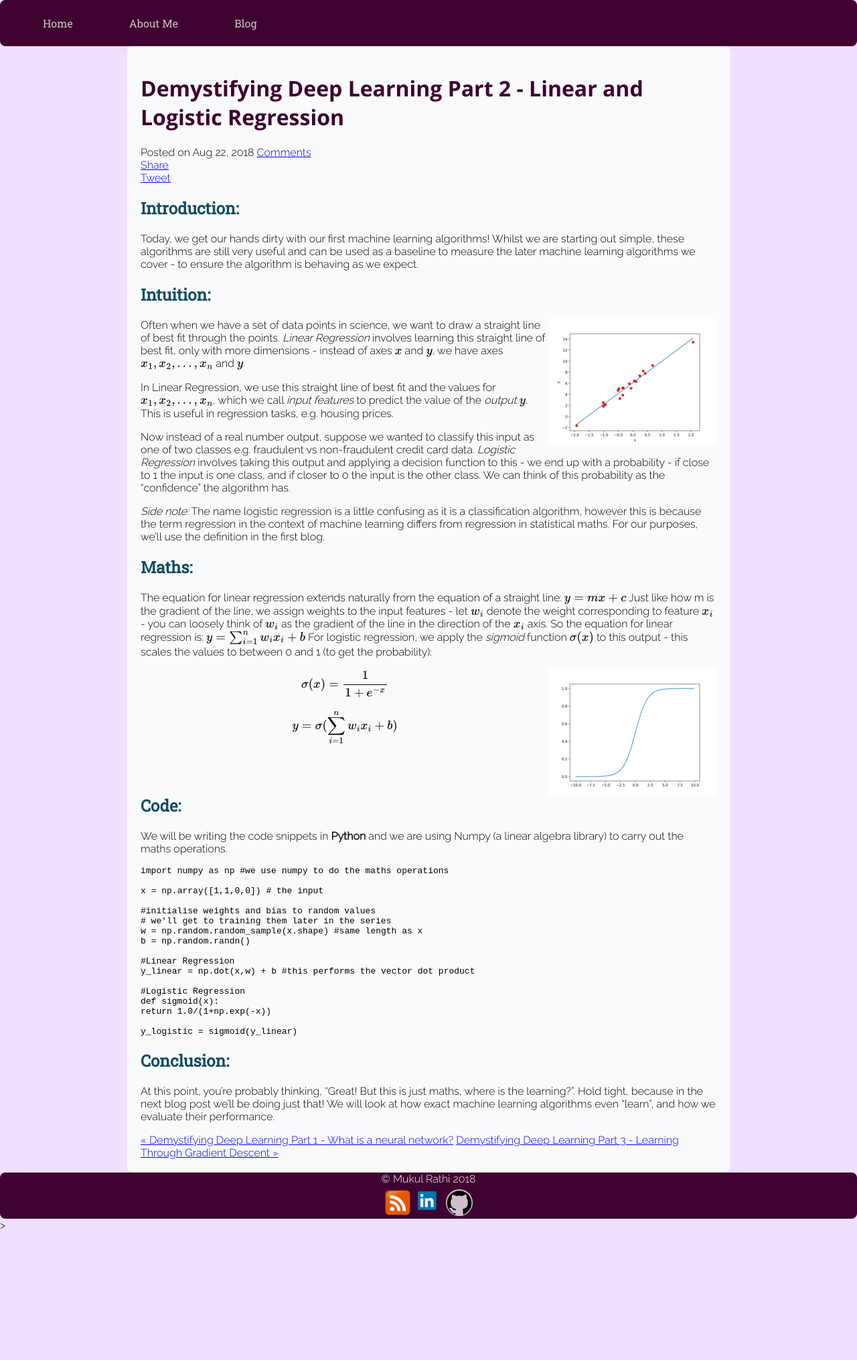
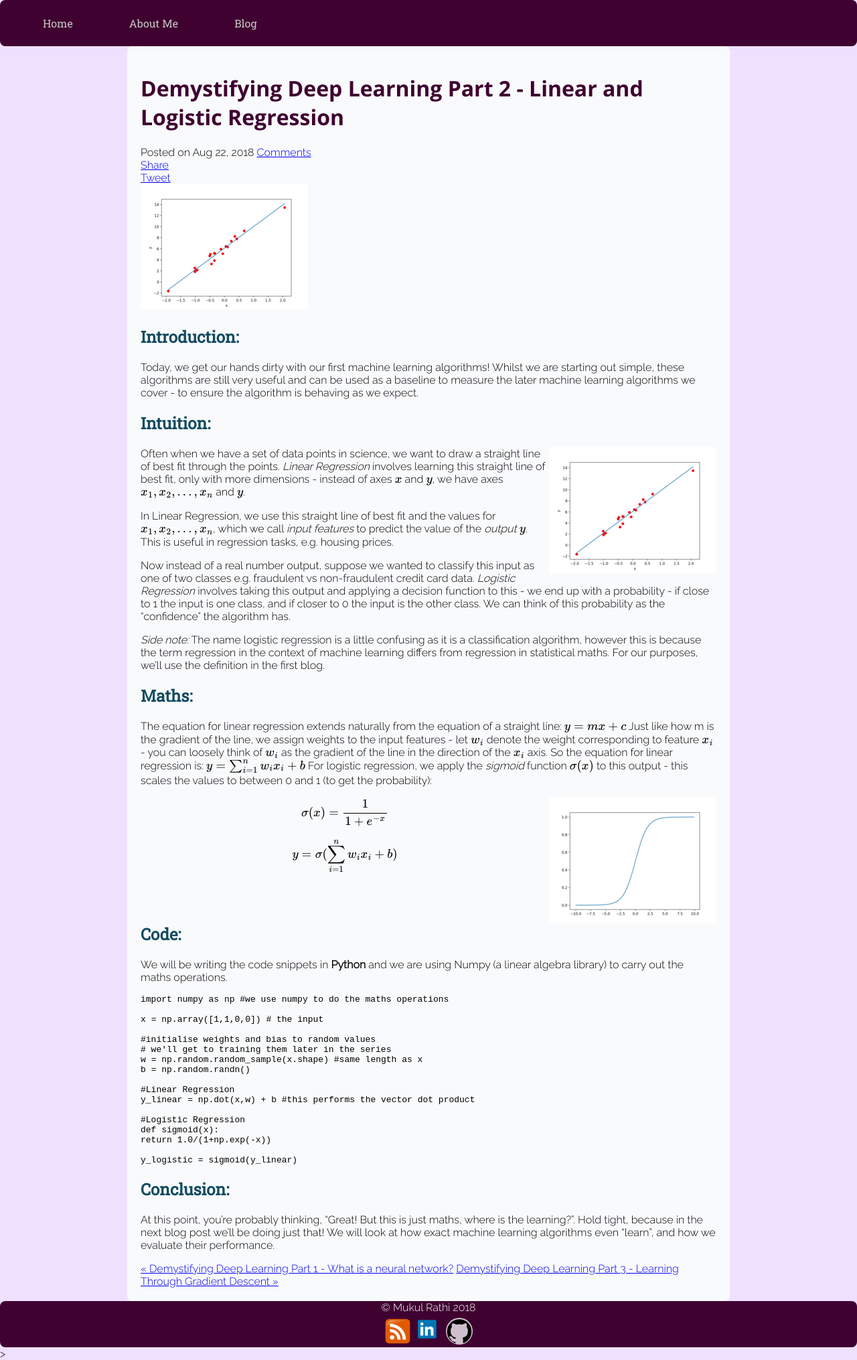
Before and after one commit to mukul-rathi/old-personal-website, a Jekyll site: the page built from _posts/2018-08-22-LinLogRegression.md, in a window 1280 px wide. Shown: the whole page at 67% size. Built offline with Jekyll 4.4.1, drawn with Linux system fonts in a browser that asks for light colours; formulas are drawn with MathJax 3; a script that is not in the unit is left out; comment, search, counter and statistics services are not loaded; before the commit the page ends 1839 px from its top, so only the background shows below that.

Commit message:
Add main-image option for blog posts

```diff
--- a/_layouts/blog_homepage.html
+++ b/_layouts/blog_homepage.html
@@ -24,11 +24,13 @@
             {% for post in site.posts %}
             <li>
             <span class="post-date">{{ post.date | date: "%b %-d, %Y" }}</span>
-            <a class="post-link" href="{{ post.url | prepend: site.url}}">{{ post.title }}</a>
+            <a class="post-link" href="{{ post.url | prepend: site.url}}">{{ post.title }}
+            </a>
             <br>
                 <p>
                     {{ post.excerpt }}
                 </p>
+                <img class="main-image" src={{post.image}}>
             </li>
             <br> <br>
         {% endfor %}
--- a/_layouts/default.html
+++ b/_layouts/default.html
@@ -25,7 +25,7 @@
             <h1> {{ page.title }}</h1>
             Posted on {{  page.date | date: "%b %-d, %Y" }}
             {% include share-bar.html %}
-
+            <img class="main-image" src={{page.image}}>
             {{ content }}
 
             <div class="PageNavigation">
--- a/_posts/2018-08-22-LinLogRegression.md
+++ b/_posts/2018-08-22-LinLogRegression.md
@@ -3,8 +3,8 @@ title: Demystifying Deep Learning Part 2 - Linear and Logistic Regression
 layout: default
 comments: true
 date:   2018-08-22 10:00:00
-excerpt: "Machine Learning!"
-
+excerpt: "Let's get started with machine learning!"
+image: "/assets/blog/LinLogRegression/straight-line.png"
 ---
 ## Introduction:
 
--- a/css/blogpost.css
+++ b/css/blogpost.css
@@ -122,3 +122,6 @@ footer{
 img{
     float:right;
 }
+.main-image{
+    float: none;
+}
```
